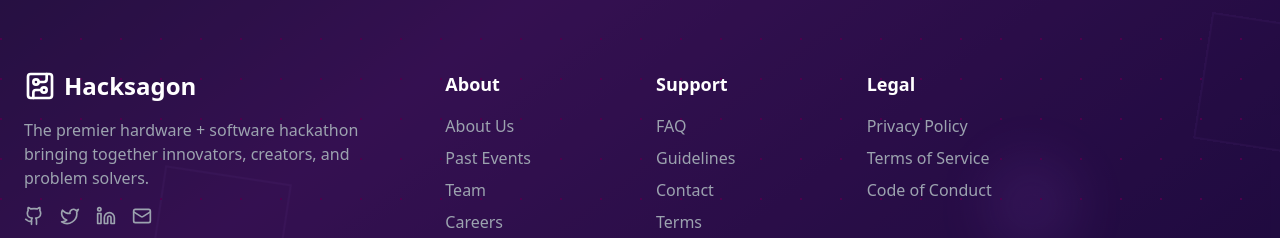
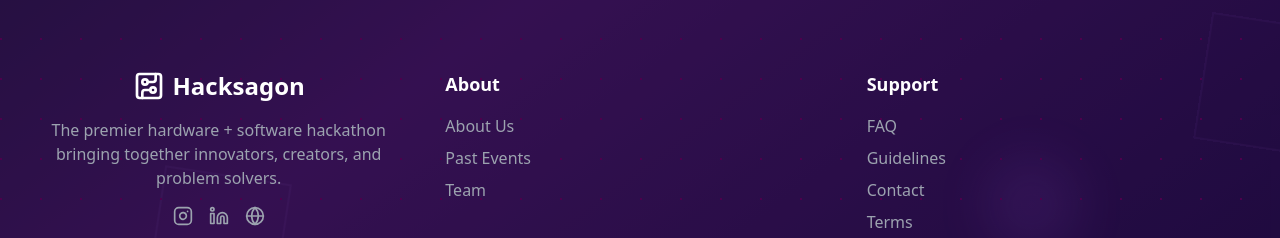
Before and after one commit to AdityaKrSingh26/Hacksagon, a React (Vite) app: page /contact in a window 1280 px wide. Shown: the part 562-800 px from the top of the page. Built offline with nearby package versions, Linux system fonts and the light colour scheme.

Commit message:
Footer-unwanted removed

```diff
--- a/src/components/Footer.tsx
+++ b/src/components/Footer.tsx
@@ -1,32 +1,30 @@
-import { CircuitBoard, Github, Twitter, Linkedin, Mail } from 'lucide-react';
-
+import { CircuitBoard, Instagram, Linkedin, Globe } from 'lucide-react';
 const links = {
-  about: ['About Us', 'Past Events', 'Team', 'Careers'],
+  about: ['About Us', 'Past Events', 'Team'],
   support: ['FAQ', 'Guidelines', 'Contact', 'Terms'],
-  legal: ['Privacy Policy', 'Terms of Service', 'Code of Conduct'],
   social: [
-    { name: 'GitHub', icon: Github, url: '#' },
-    { name: 'Twitter', icon: Twitter, url: '#' },
-    { name: 'LinkedIn', icon: Linkedin, url: '#' },
-    { name: 'Email', icon: Mail, url: '#' }
+    { name: 'Twitter', icon: Instagram, url: 'https://www.instagram.com/abv_iiitm_ieee' },
+    { name: 'LinkedIn', icon: Linkedin, url: 'https://www.linkedin.com/company/abviiitmieee' },
+    { name: 'Email', icon: Globe, url: 'https://ieee.iiitm.ac.in/' }
   ]
 };
-
 export function Footer() {
   return (
     <footer className="bg-black/40 pt-20 pb-10">
-      <div className="container mx-auto px-6">
-        <div className="grid grid-cols-2 md:grid-cols-12 gap-8 mb-16">
+      <div className="container mx-auto px-6 text-center">
+        <div className="grid grid-cols-1 md:grid-cols-12 gap-8 mb-16 justify-center">
           {/* Brand and Description */}
-          <div className="col-span-2 md:col-span-4">
-            <div className="flex items-center space-x-2 mb-4">
-              <CircuitBoard className="w-8 h-8" />
-              <span className="text-2xl font-bold">Hacksagon</span>
+          <div className="col-span-12 md:col-span-4">
+            <div className="flex flex-col items-center space-y-4 mb-4">
+              <div className="flex items-center space-x-2">
+                <CircuitBoard className="w-8 h-8" />
+                <span className="text-2xl font-bold">Hacksagon</span>
+              </div>
+              <p className="text-gray-400">
+                The premier hardware + software hackathon bringing together innovators, creators, and problem solvers.
+              </p>
             </div>
-            <p className="text-gray-400 mb-4">
-              The premier hardware + software hackathon bringing together innovators, creators, and problem solvers.
-            </p>
-            <div className="flex space-x-4">
+            <div className="flex justify-center space-x-4">
               {links.social.map((social, index) => (
                 <a
                   key={index}
@@ -39,13 +37,11 @@ export function Footer() {
               ))}
             </div>
           </div>
-
-          {/* Quick Links */}
-          <div className="col-span-1 md:col-span-2">
-            <h3 className="text-lg font-semibold mb-4">About</h3>
-            <ul className="space-y-2">
+          <div className="col-span-6 md:col-span-4">
+            <h3 className="text-lg font-semibold mb-4 text-center md:text-left">About</h3>
+            <ul className="space-y-2 pl-0">
               {links.about.map((link, index) => (
-                <li key={index}>
+                <li key={index} className="text-left">
                   <a href="#" className="text-gray-400 hover:text-purple-400 transition-colors">
                     {link}
                   </a>
@@ -53,25 +49,11 @@ export function Footer() {
               ))}
             </ul>
           </div>
-
-          <div className="col-span-1 md:col-span-2">
-            <h3 className="text-lg font-semibold mb-4">Support</h3>
-            <ul className="space-y-2">
+          <div className="col-span-6 md:col-span-4">
+            <h3 className="text-lg font-semibold mb-4 text-center md:text-left">Support</h3>
+            <ul className="space-y-2 pl-0">
               {links.support.map((link, index) => (
-                <li key={index}>
-                  <a href="#" className="text-gray-400 hover:text-purple-400 transition-colors">
-                    {link}
-                  </a>
-                </li>
-              ))}
-            </ul>
-          </div>
-
-          <div className="col-span-1 md:col-span-2">
-            <h3 className="text-lg font-semibold mb-4">Legal</h3>
-            <ul className="space-y-2">
-              {links.legal.map((link, index) => (
-                <li key={index}>
+                <li key={index} className="text-left">
                   <a href="#" className="text-gray-400 hover:text-purple-400 transition-colors">
                     {link}
                   </a>
@@ -80,10 +62,9 @@ export function Footer() {
             </ul>
           </div>
         </div>
-        {/* Copyright */}
         <div className="border-t border-gray-800 pt-8">
-          <p className="text-center text-gray-400">
-            © {new Date().getFullYear()} Hacksagon. All rights reserved.
+          <p className="text-gray-400">
+            © 2025 Hacksagon. All rights reserved.
           </p>
         </div>
       </div>
```
Also changed, not shown: src/Pages/Contact/contact.css (added, +185 -0 lines).
